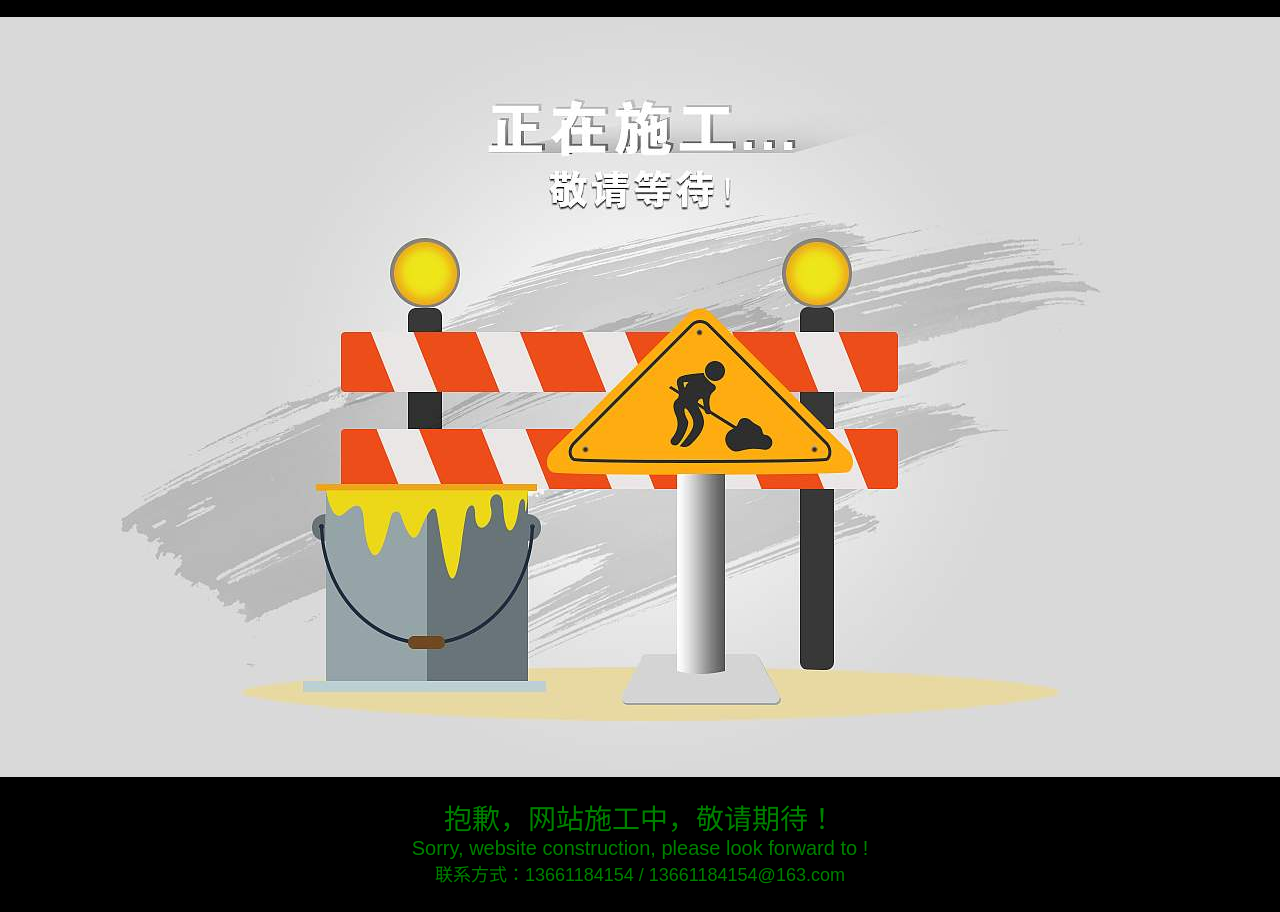
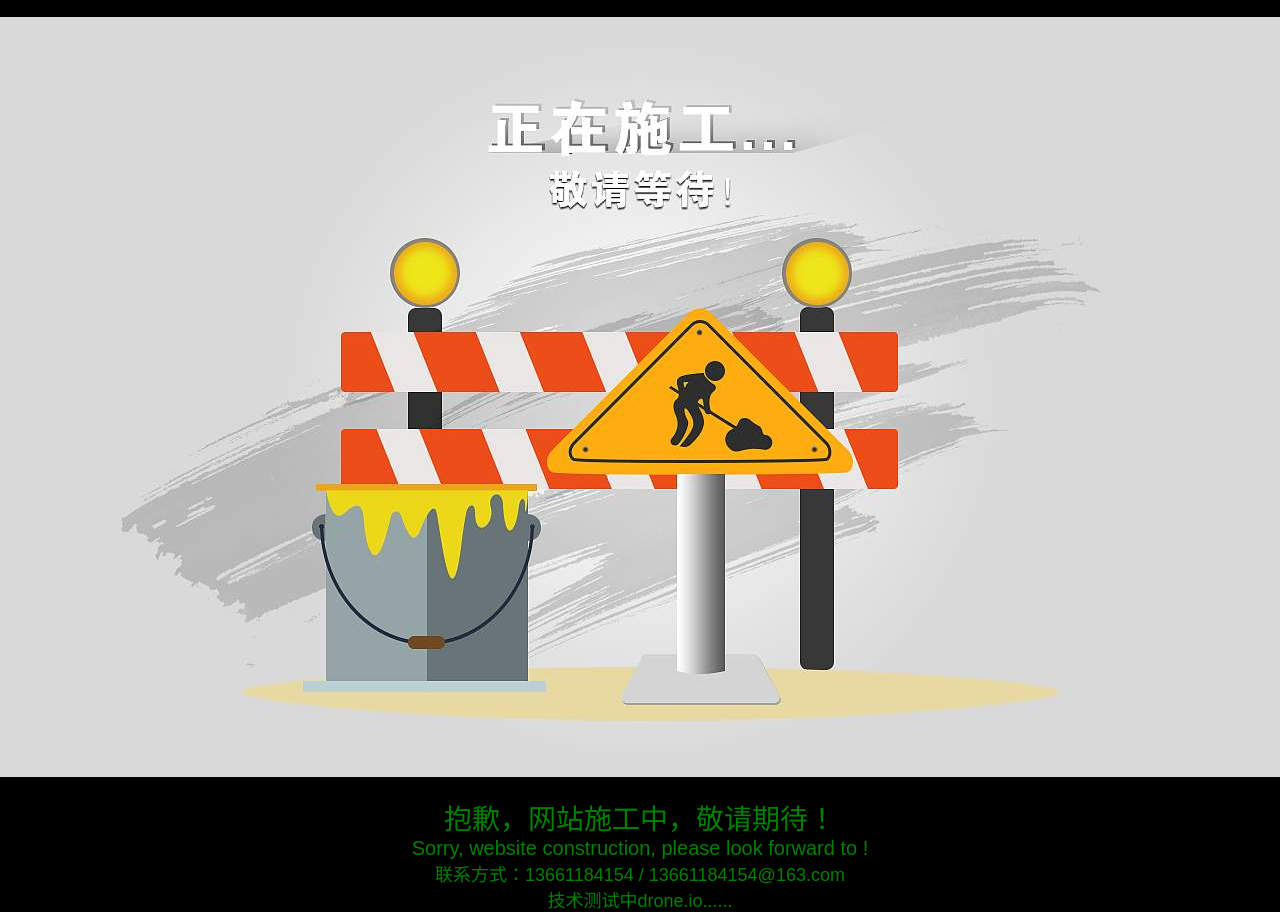
Before and after one commit to YaoJunTian/yaojuntian, a website built with webpack: page src/index.html in a window 1280 px wide. Shown: the part 90-1002 px from the top of the page. Before the commit the page ends 976 px from the top, so only its background shows below. Built offline with nearby package versions, Linux system fonts and the light colour scheme.

Commit message:
测试drone ,CI/CD

```diff
--- a/src/index.html
+++ b/src/index.html
@@ -16,6 +16,7 @@
     <dd>Sorry, website construction, please look forward to ! </dd>
   </dl>
   <p>联系方式：13661184154 / 13661184154@163.com</p>
+  <p>技术测试中drone.io......</p>
 </body>
 
 </html>
```
Also changed, not shown: .drone.yml.
